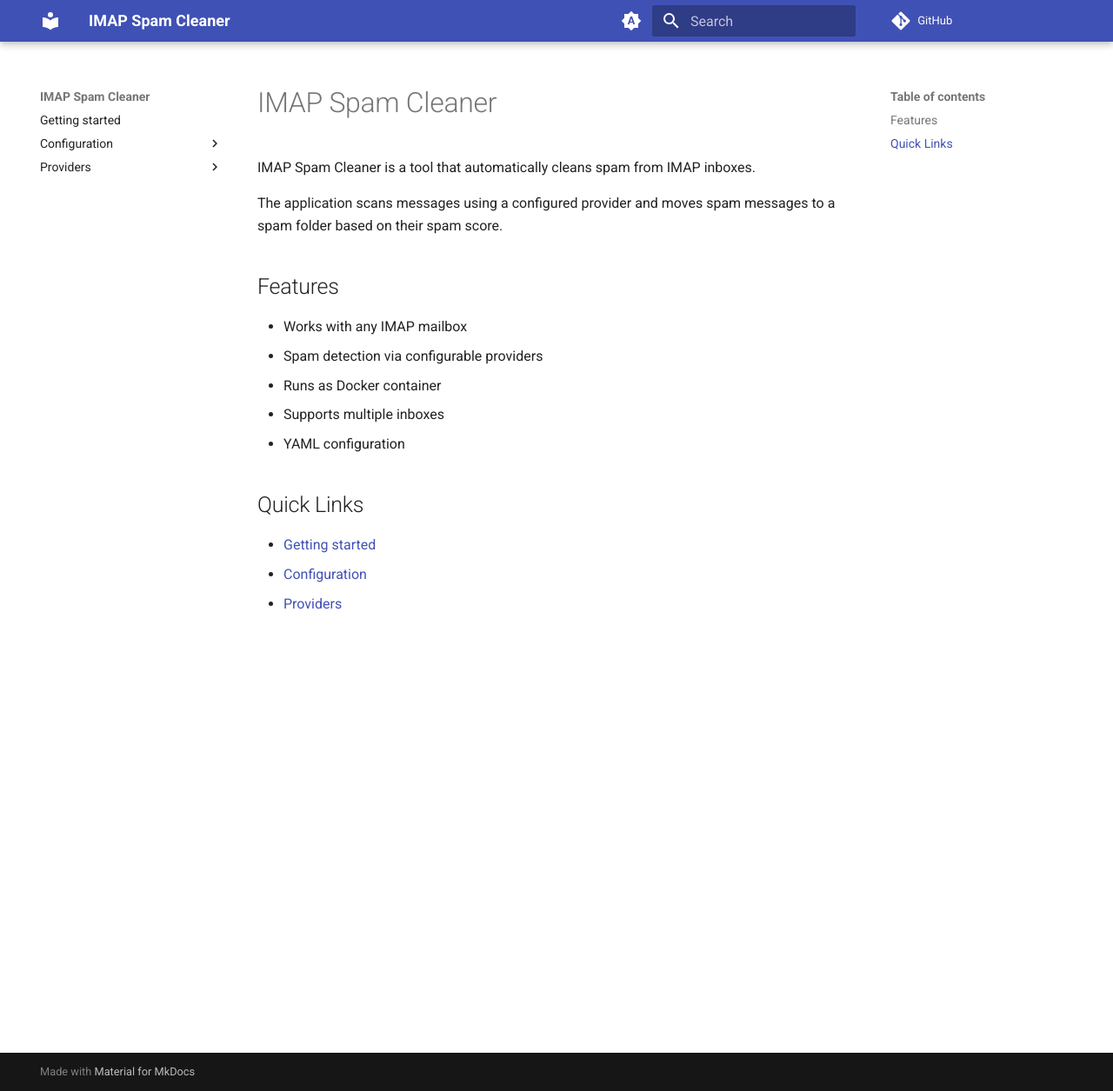
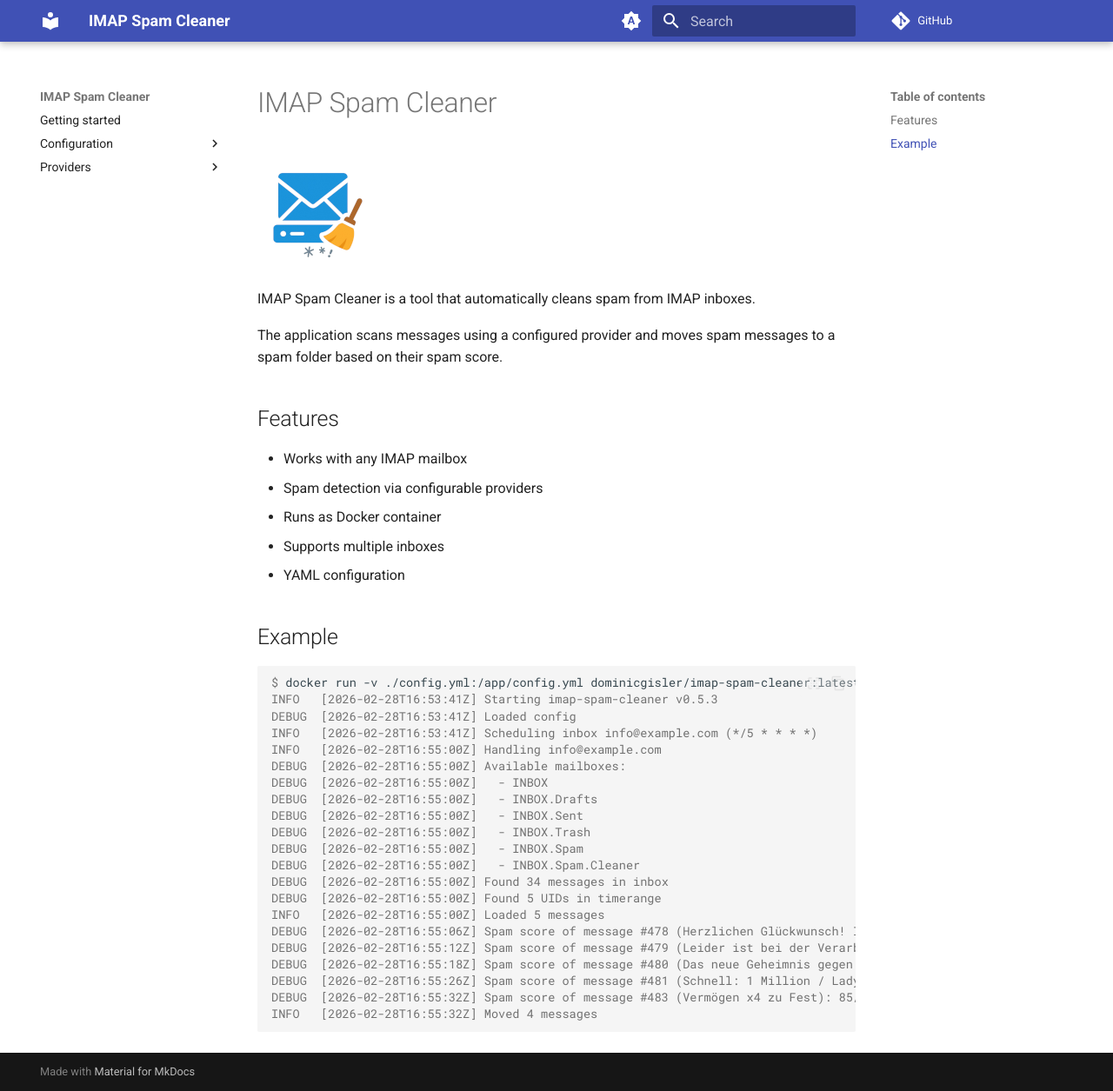
Before and after one commit to dominicgisler/imap-spam-cleaner, an MkDocs documentation site: the page built from docs/index.md, in a window 1280 px wide and 1255 px high. Shown: the whole window at 87% size. Built offline with MkDocs 1.6.1 and Material for MkDocs 9.7.7, drawn with Linux system fonts in a browser that asks for light colours; comment, search, counter and statistics services are not loaded.

````diff
--- a/docs/index.md
+++ b/docs/index.md
@@ -1,4 +1,6 @@
 # IMAP Spam Cleaner
+
+![logo](assets/icon_128.png)
 
 IMAP Spam Cleaner is a tool that automatically cleans spam from IMAP inboxes.
 
@@ -12,8 +14,28 @@ The application scans messages using a configured provider and moves spam messag
 - Supports multiple inboxes
 - YAML configuration
 
-## Quick Links
+## Example
 
-- [Getting started](getting-started.md)
-- [Configuration](configuration/index.md)
-- [Providers](providers/index.md)
+```console
+$ docker run -v ./config.yml:/app/config.yml dominicgisler/imap-spam-cleaner:latest
+INFO   [2026-02-28T16:53:41Z] Starting imap-spam-cleaner v0.5.3
+DEBUG  [2026-02-28T16:53:41Z] Loaded config
+INFO   [2026-02-28T16:53:41Z] Scheduling inbox info@example.com (*/5 * * * *)
+INFO   [2026-02-28T16:55:00Z] Handling info@example.com
+DEBUG  [2026-02-28T16:55:00Z] Available mailboxes:
+DEBUG  [2026-02-28T16:55:00Z]   - INBOX
+DEBUG  [2026-02-28T16:55:00Z]   - INBOX.Drafts
+DEBUG  [2026-02-28T16:55:00Z]   - INBOX.Sent
+DEBUG  [2026-02-28T16:55:00Z]   - INBOX.Trash
+DEBUG  [2026-02-28T16:55:00Z]   - INBOX.Spam
+DEBUG  [2026-02-28T16:55:00Z]   - INBOX.Spam.Cleaner
+DEBUG  [2026-02-28T16:55:00Z] Found 34 messages in inbox
+DEBUG  [2026-02-28T16:55:00Z] Found 5 UIDs in timerange
+INFO   [2026-02-28T16:55:00Z] Loaded 5 messages
+DEBUG  [2026-02-28T16:55:06Z] Spam score of message #478 (Herzlichen Glückwunsch! Ihr Decathlon-Geschenk wartet auf Sie. 🎁): 90/100
+DEBUG  [2026-02-28T16:55:12Z] Spam score of message #479 (Leider ist bei der Verarbeitung Ihrer Zahlung ein Problem aufgetreten.): 90/100
+DEBUG  [2026-02-28T16:55:18Z] Spam score of message #480 (Das neue Geheimnis gegen Bauchfett!): 92/100
+DEBUG  [2026-02-28T16:55:26Z] Spam score of message #481 (Schnell: 1 Million / Lady Million): 80/100
+DEBUG  [2026-02-28T16:55:32Z] Spam score of message #483 (Vermögen x4 zu Fest): 85/100
+INFO   [2026-02-28T16:55:32Z] Moved 4 messages
+```
````
Also changed, not shown: README.md (+4 -108 lines), docs/assets/icon.png (renamed from assets/icon.png), docs/assets/icon_128.png (renamed from assets/icon_128.png), docs/assets/icon_256.png (renamed from assets/icon_256.png), docs/assets/icon_32.png (renamed from assets/icon_32.png), docs/assets/icon_64.png (renamed from assets/icon_64.png).
